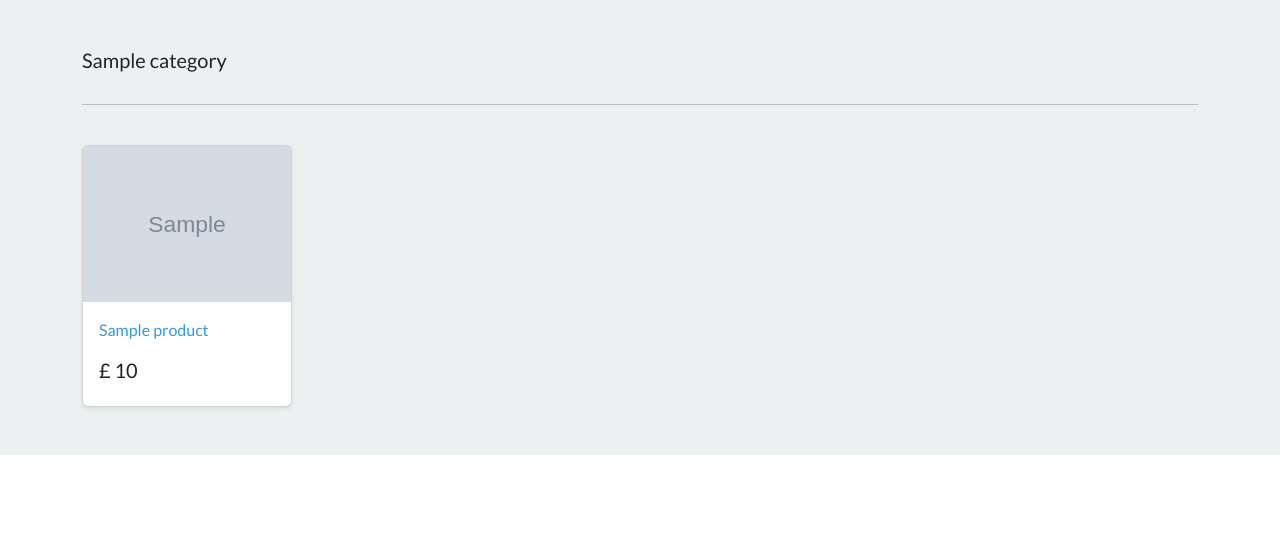
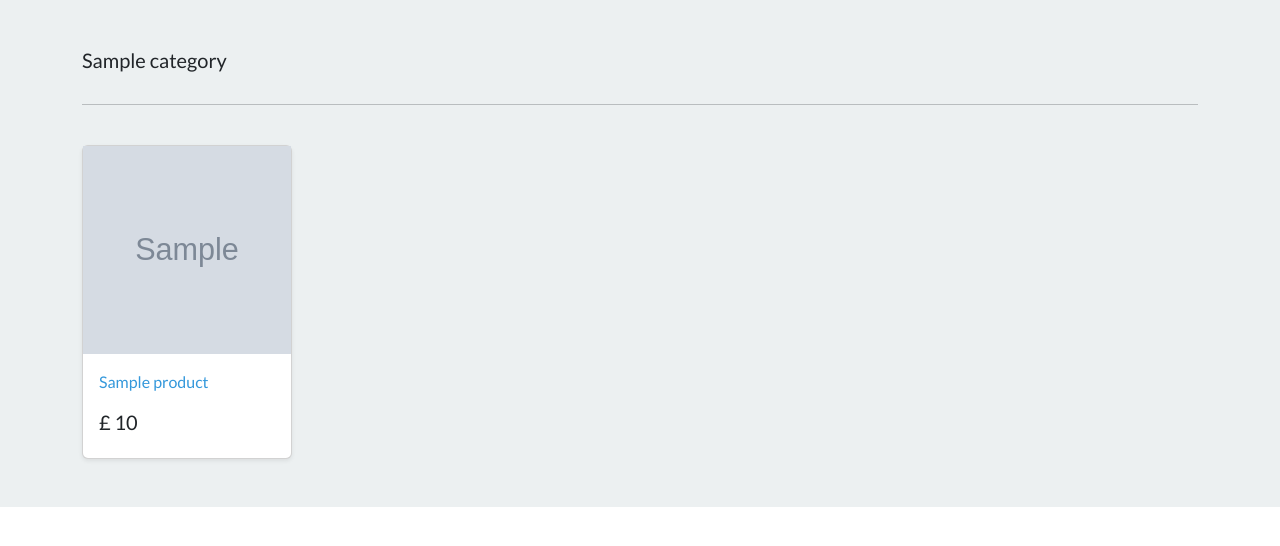
Before and after one commit to AlexanderMarriott/milestone4, a Django app: template milestone4/shop/templates/shop/list_category.html in a window 1280 px wide. Shown: the part 72-618 px from the top of the page. Run offline with Django 3.2, Linux system fonts and the light colour scheme; the template is opened without the code that fills it: most values are stand-ins (such as "Sample title", 1, 10 or a date in 2020); grey boxes marked "Sample" are stand-in pictures; some libraries are stand-ins or nearby versions.

Commit message:
feat: Enhance product card layout with improved styling and structure

```diff
--- a/milestone4/shop/templates/shop/list_category.html
+++ b/milestone4/shop/templates/shop/list_category.html
@@ -24,19 +24,21 @@
         {% for product in products %}
 
         <div class="col">
-          <div class="card shadow-sm">
-            <img class="img-fluid" alt="Responsive image" src="{{ product.image.url }}">
-
+          <div class="card shadow-sm h-100">
+              <div class="image-wrapper">
+                  <img class="img-fluid product-image" alt="Responsive image" src="{{product.image.url}}">
+              </div>
               <div class="card-body">
                   <p class="card-text">
                       <a class="text-info text-decoration-none" href="{{ product.get_absolute_url }}">
-                  {{ product.title | capfirst }} </a>
+                          {{product.title | capfirst}} </a>
                   </p>
                   <div class="d-flex justify-content-between align-items-center">
                       <h5> £ {{ product.price }} </h5>
                   </div>
               </div>
           </div>
+
       </div>
 
         {% endfor %}
```
Lines whose indentation alone changed are shown as unchanged.
